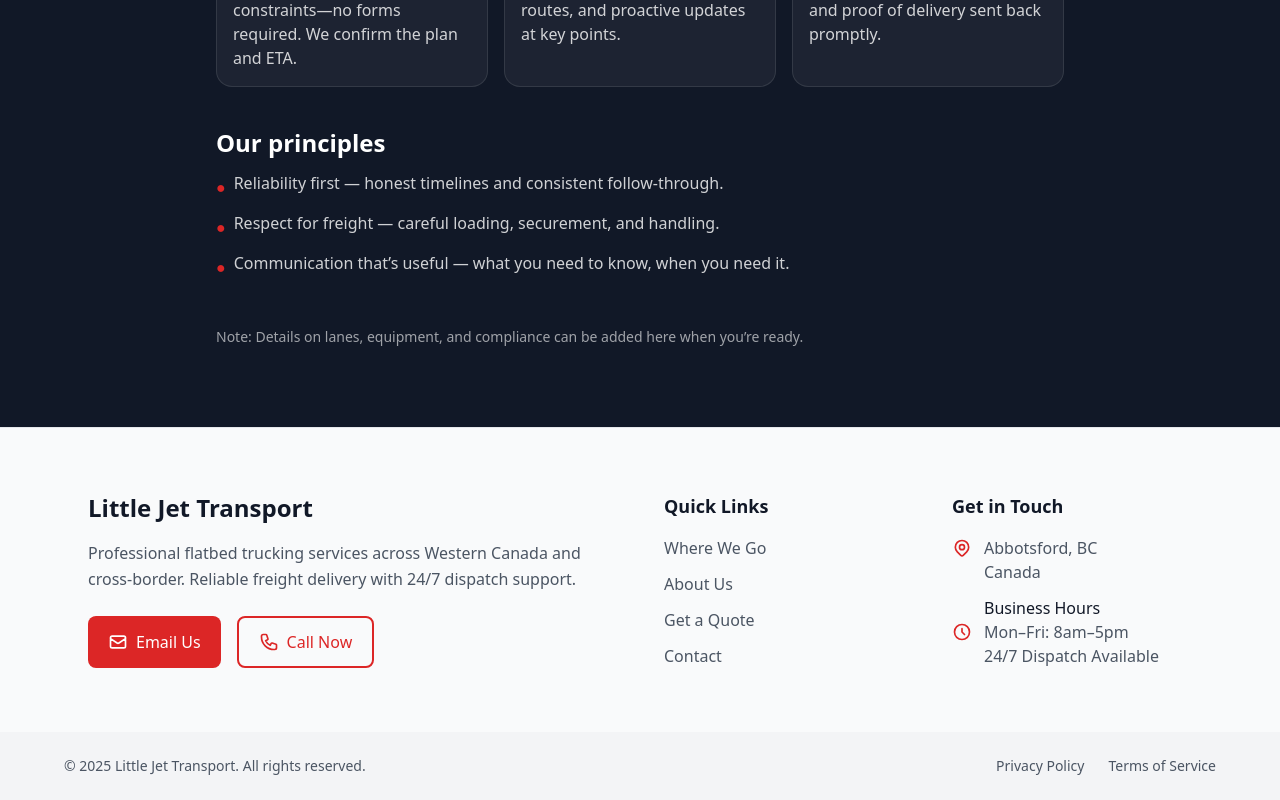
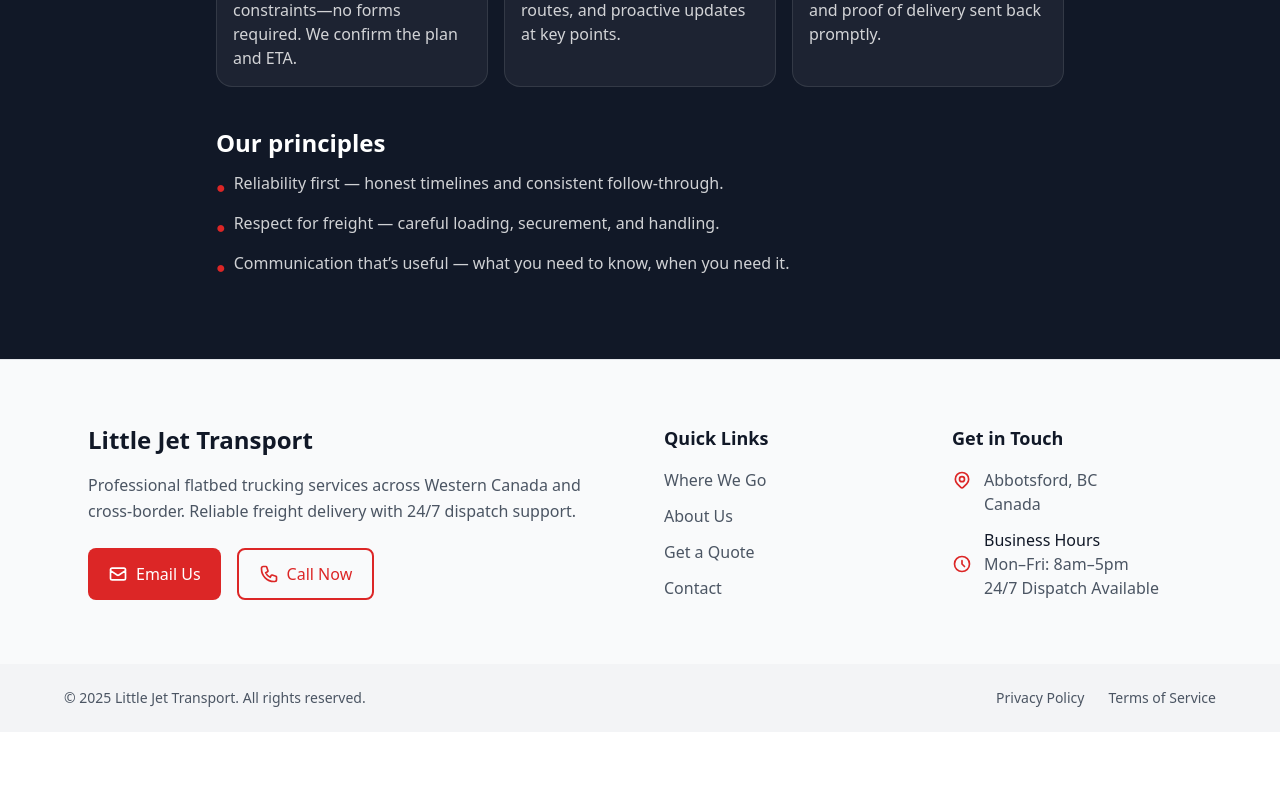
Before and after one commit to AngadSC/little-jet-site, a Next.js app: page /about in a window 1280 px wide. Shown: the part 908-1708 px from the top of the page. After the commit the page ends 1640 px from the top, so only its background shows below. Built offline with nearby package versions, Linux system fonts and the light colour scheme.

Commit message:
Update page.tsx

```diff
--- a/src/app/about/page.tsx
+++ b/src/app/about/page.tsx
@@ -110,10 +110,7 @@ export default function AboutPage() {
             </ul>
           </div>
 
-          {/* Footnote / Edit later */}
-          <p className="pt-2 text-sm text-white/60">
-            Note: Details on lanes, equipment, and compliance can be added here when you’re ready.
-          </p>
+
         </div>
       </section>
     </div>
```
